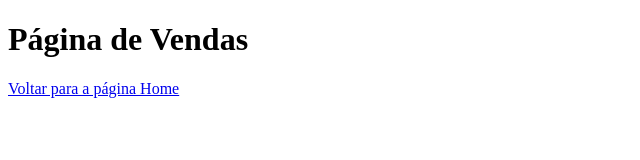
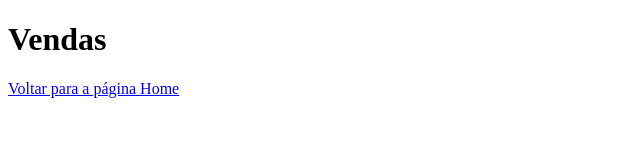
Before and after one commit to d86david/aulagithub, a plain HTML site: page vendas.html in a window 1280 px wide. Shown: the whole page, without its empty margins (0-640 px from the left). Drawn offline with Linux system fonts and the light colour scheme.

Commit message:
Alterado o Titulo da página para Vendas

```diff
--- a/vendas.html
+++ b/vendas.html
@@ -7,7 +7,7 @@
     <title>Document</title>
 </head>
 <body>
-    <h1>Página de Vendas </h1>
+    <h1>Vendas </h1>
     <a href="index.html">Voltar para a página Home</a>
 </body>
 </html>
```
